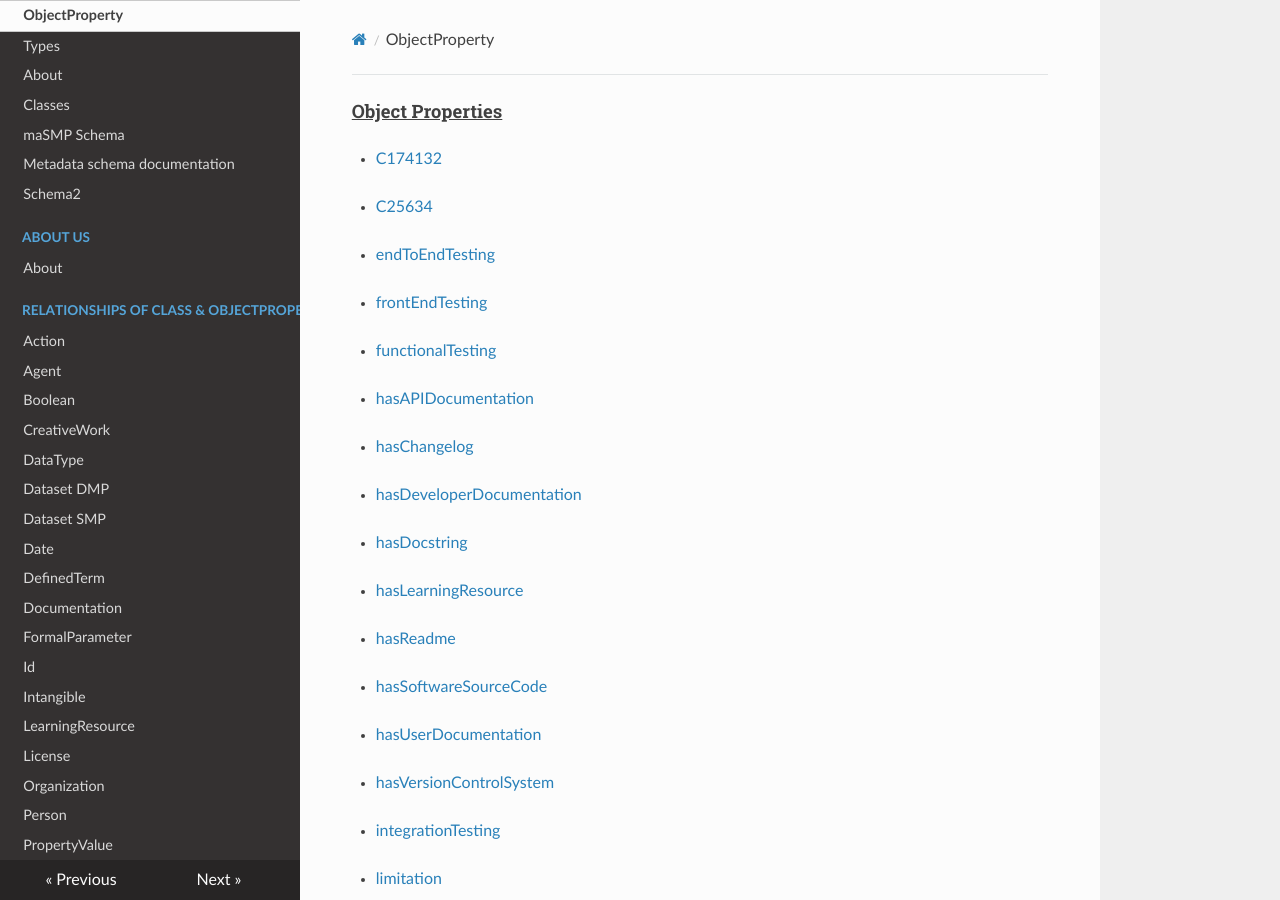
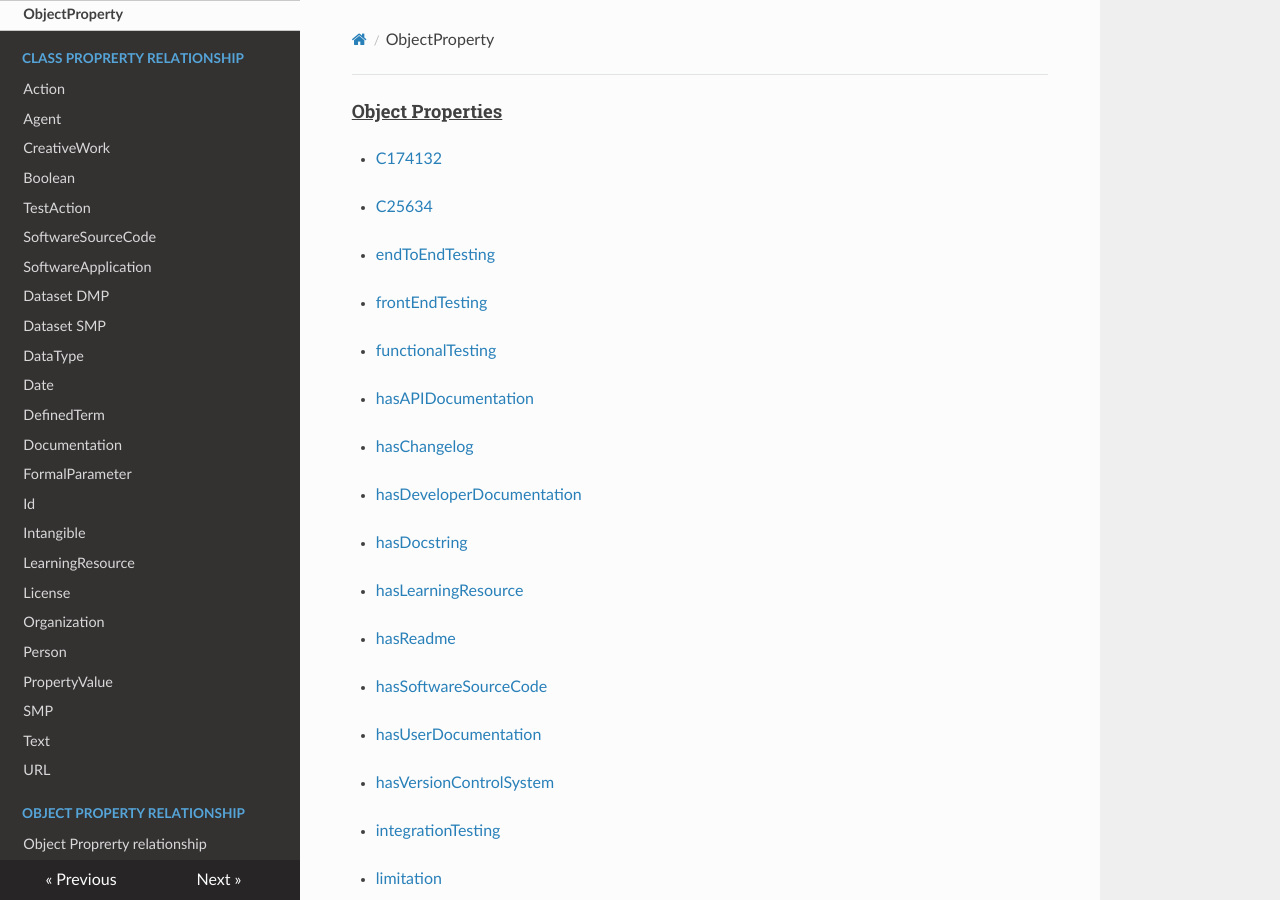
Before and after one commit to zbmed-semtec/maSMPs, an MkDocs documentation site: the page built from docs/ObjectProperty.md, in a window 1280 px wide and 900 px high. Built offline with MkDocs 1.6.1, drawn with Linux system fonts in a browser that asks for light colours; nearby versions of some CDN libraries; some of the changed lines change nothing that is shown.

Commit message:
yaml file updated

```diff
--- a/mkdocs.yml
+++ b/mkdocs.yml
@@ -1,5 +1,42 @@
 site_name: maSMP
 site_url: https://masmp.com/
+nav:
+    - 'index.md'
+    - 'maSMP_Schema.md'
+    - 'Types.md'
+    - 'ObjectProperty.md'
+    - class proprerty relationship:
+      - 'class_proprerty_relationship/Action.md'
+      - 'class_proprerty_relationship/Agent.md'
+      - 'class_proprerty_relationship/CreativeWork.md'
+      - 'class_proprerty_relationship/Boolean.md'
+      - 'class_proprerty_relationship/TestAction.md'
+      - 'class_proprerty_relationship/SoftwareSourceCode.md'
+      - 'class_proprerty_relationship/SoftwareApplication.md'
+      - 'class_proprerty_relationship/Dataset-DMP.md'
+      - 'class_proprerty_relationship/Dataset-SMP.md'
+      - 'class_proprerty_relationship/DataType.md'
+      - 'class_proprerty_relationship/Date.md'
+      - 'class_proprerty_relationship/DefinedTerm.md'
+      - 'class_proprerty_relationship/Documentation.md'
+      - 'class_proprerty_relationship/FormalParameter.md'
+      - 'class_proprerty_relationship/Id.md'
+      - 'class_proprerty_relationship/Intangible.md'
+      - 'class_proprerty_relationship/LearningResource.md'
+      - 'class_proprerty_relationship/License.md'
+      - 'class_proprerty_relationship/Organization.md'
+      - 'class_proprerty_relationship/Person.md'
+      - 'class_proprerty_relationship/PropertyValue.md'
+      - 'class_proprerty_relationship/SMP.md'
+      - 'class_proprerty_relationship/Text.md'
+      - 'class_proprerty_relationship/URL.md'
+    - object property relationship:
+      - 'object_property_relationship/Object_Proprerty_relationship.md'
+
+    - About Us:
+      - 'About_Us/about.md'
+
+
 theme:
   name: readthedocs
 
```
